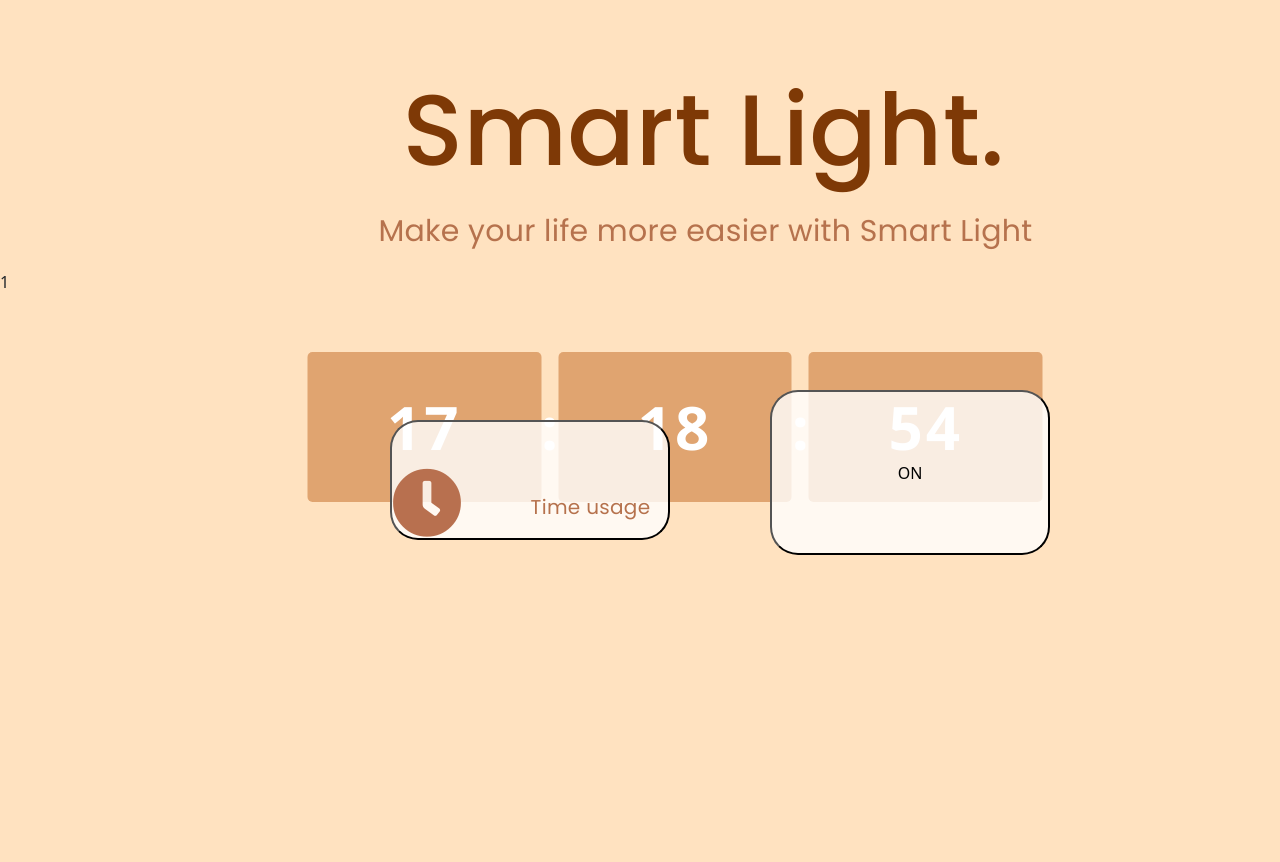
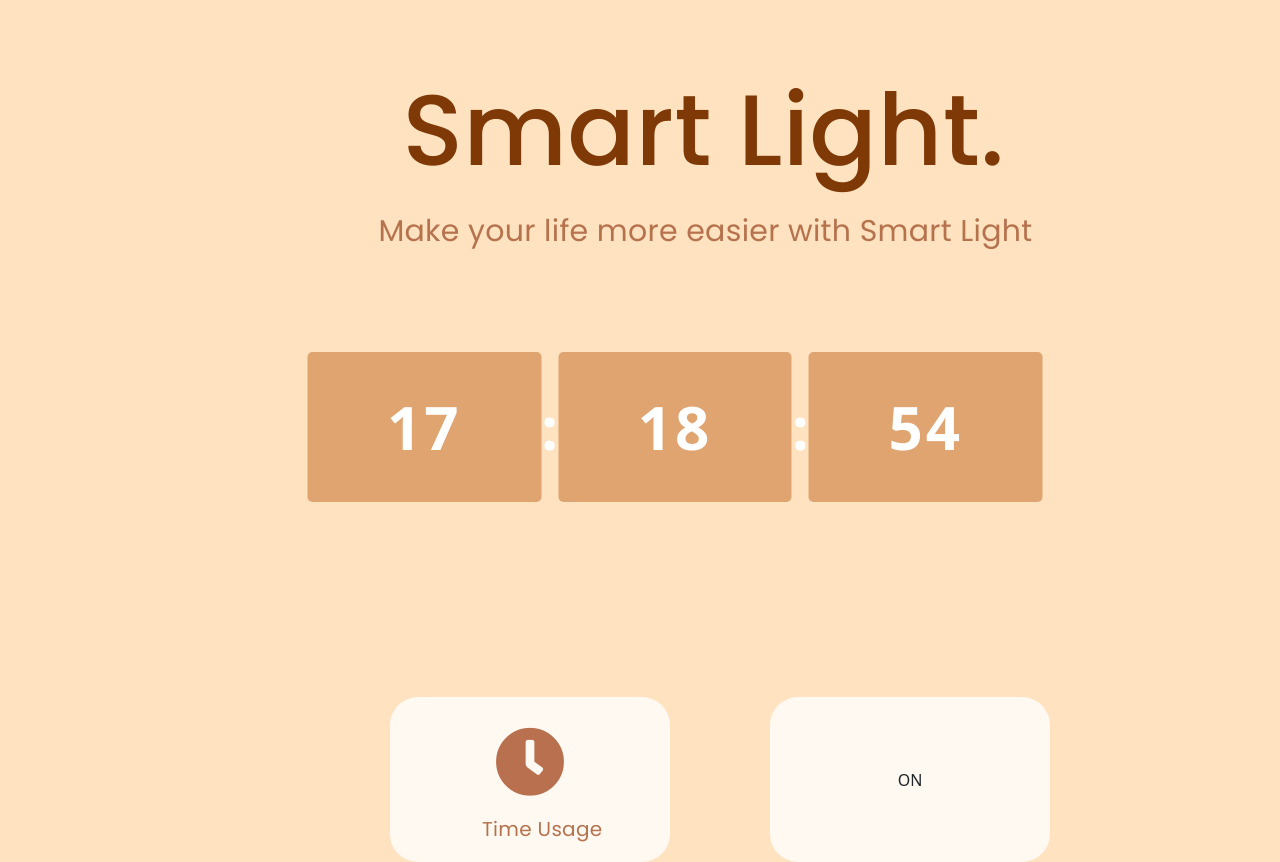
Before and after one commit to febri-dot/striplamp, a PHP site: page /test.php?tombol=1 in a window 1280 px wide. Before the commit the page ends 800 px from the top, so only its background shows below. Run offline with PHP 8.4, Linux system fonts and the light colour scheme; some libraries are stand-ins or nearby versions.

Commit message:
perbaikan button

```diff
--- a/test.php
+++ b/test.php
@@ -35,12 +35,11 @@
             <span></span>
         </div>
         <form method="get" id="form">
-            <button>
+            <a class="btn" href="data.php" role="button" id="btn-data">
                 <p class="awesome"><i class="fa fa-clock"></i></p>
-                <br>
-                <a href="data.php">Time usage</a>
-            </button>
-            <?php echo '<input type="submit" name="tombol" id="btn" value="'.$state.'"/>'; ?>
+                <p class="label-btn">Time Usage</p>
+            </a>
+            <?php echo '<input type="submit" name="tombol" class="btn" id="btn-state" value="'.$state.'"/>'; ?>
         </form>
     </body>
     <script src="https://cdn.jsdelivr.net/npm/bootstrap@5.1.3/dist/js/bootstrap.bundle.min.js" integrity="sha384-ka7Sk0Gln4gmtz2MlQnikT1wXgYsOg+OMhuP+IlRH9sENBO0LRn5q+8nbTov4+1p" crossorigin="anonymous"></script>
@@ -99,7 +98,7 @@
 
 if(isset($btn)) {
     $result = mysqli_query($conn, $query);
-    echo "$btn";
+    // echo "$btn";
 }
 ?>
 
@@ -159,18 +158,6 @@
 
         color: #B6724D;
     }
-    /* .jam {
-    border: 2px;
-    position: absolute;
-    transform: translate(-50%, -50%);
-    width: 735px;
-    height: 150px;
-    margin-left: 352px;
-    margin-top: 157px;
-    display: flex;
-    align-items: center;
-    justify-content: space-between;
-} */
     .jam{
         margin-left: 675px;
         margin-top: 157px;
@@ -198,32 +185,62 @@
         border-radius: 5px;
         letter-spacing: 3px;
     }
-
     .jam span {
         font-weight: bolder;
         font-size: 60px;
         color: #FFFFFF;
     }
-    button{
+    #btn-data{
         position: absolute;
         width: 280px;
-        height: 120px;
+        height: 165px;
+        margin-left: 390px;
+        margin-top: 427px;
+
         background: rgba(255, 255, 255, 0.8);
-        border-radius: 28px;;
-        margin-left: 390px;
-        margin-top: 150px;
+        border-radius: 28px;
     }
     .awesome{
         position: absolute;
         font-size: 70px;
         color: #B8704F;
-
-
+        left: 1.56%;
+        right: 1.56%;
+        top: 1.56%;
+        bottom: 1.56%;
+        padding-top: 26px;
     }
-    a{
+    .label-btn{
         text-decoration: none;
         position: absolute;
-        width: 121px;
+
+        font-family: 'Poppins';
+        font-style: normal;
+        font-weight: 400;
+        font-size: 20px;
+        line-height: 30px;
+        /* identical to box height, or 150% */
+
+        letter-spacing: 0.3px;
+        text-align: center;
+        padding-top: 110px;
+        padding-left: 79px;
+
+        color: #B6724D;
+    }
+    #btn-state{
+        position: absolute;
+        width: 280px;
+        height: 165px;
+        margin-left: 770px;
+        margin-top: 427px;
+
+        background: rgba(255, 255, 255, 0.8);
+        border-radius: 28px;
+    }
+    input[value='.$state.']{
+        position: absolute;
+        width: 81px;
         height: 30px;
         font-family: 'Poppins';
         font-style: normal;
@@ -234,37 +251,8 @@
 
         letter-spacing: 0.3px;
         text-align: center;
-
-        color: #B6724D;
-    }
-    input{
-        position: absolute;
-        width: 280px;
-        height: 165px;
-        margin-left: 770px;
-        margin-top: 120px;
-
-        background: rgba(255, 255, 255, 0.8);
-        border-radius: 28px;
-    }
-    .input-value{
-
-        position: absolute;
-        width: 81px;
-        height: 30px;
-        left: 862px;
-        top: 835px;
-
-        font-family: 'Poppins';
-        font-style: normal;
-        font-weight: 400;
-        font-size: 20px;
-        line-height: 30px;
-        /* identical to box height, or 150% */
-
-        letter-spacing: 0.3px;
-
+        padding-top: 115px;
+        padding-left: 92px;
         color: #BF6A56;
-
     }
 </style>
```
Lines whose indentation alone changed are shown as unchanged.
